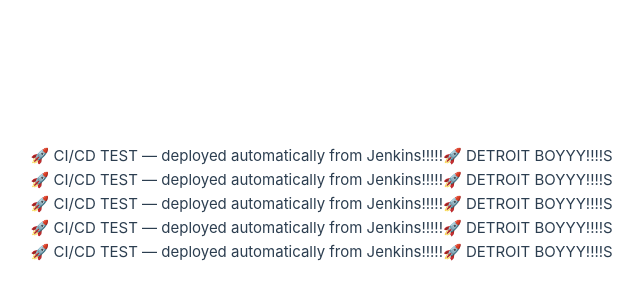
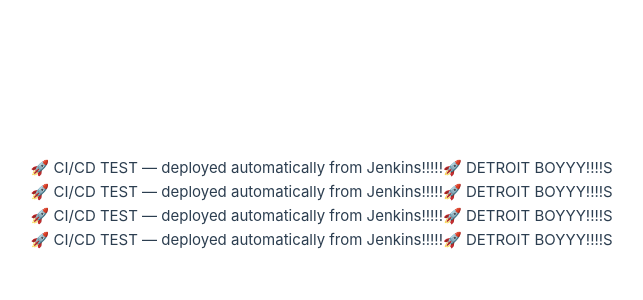
Before and after one commit to fernandofriasn/firewall-front, a Vue app: page / in a window 1280 px wide. Shown: the part 196-496 px from the top of the page, without its empty margins (197-840 px from the left). Built offline with nearby package versions, Linux system fonts and the light colour scheme.

Commit message:
added text

```diff
--- a/src/App.vue
+++ b/src/App.vue
@@ -23,8 +23,5 @@
 
   <div class="ci-banner">🚀 CI/CD TEST — deployed automatically from Jenkins!!!!!</div>
   <div class="ci-banner">🚀 DETROIT BOYYY!!!!S</div>
-
-  <div class="ci-banner">🚀 CI/CD TEST — deployed automatically from Jenkins!!!!!</div>
-  <div class="ci-banner">🚀 DETROIT BOYYY!!!!S</div>
   <!-- <RouterView /> -->
 </template>
```
